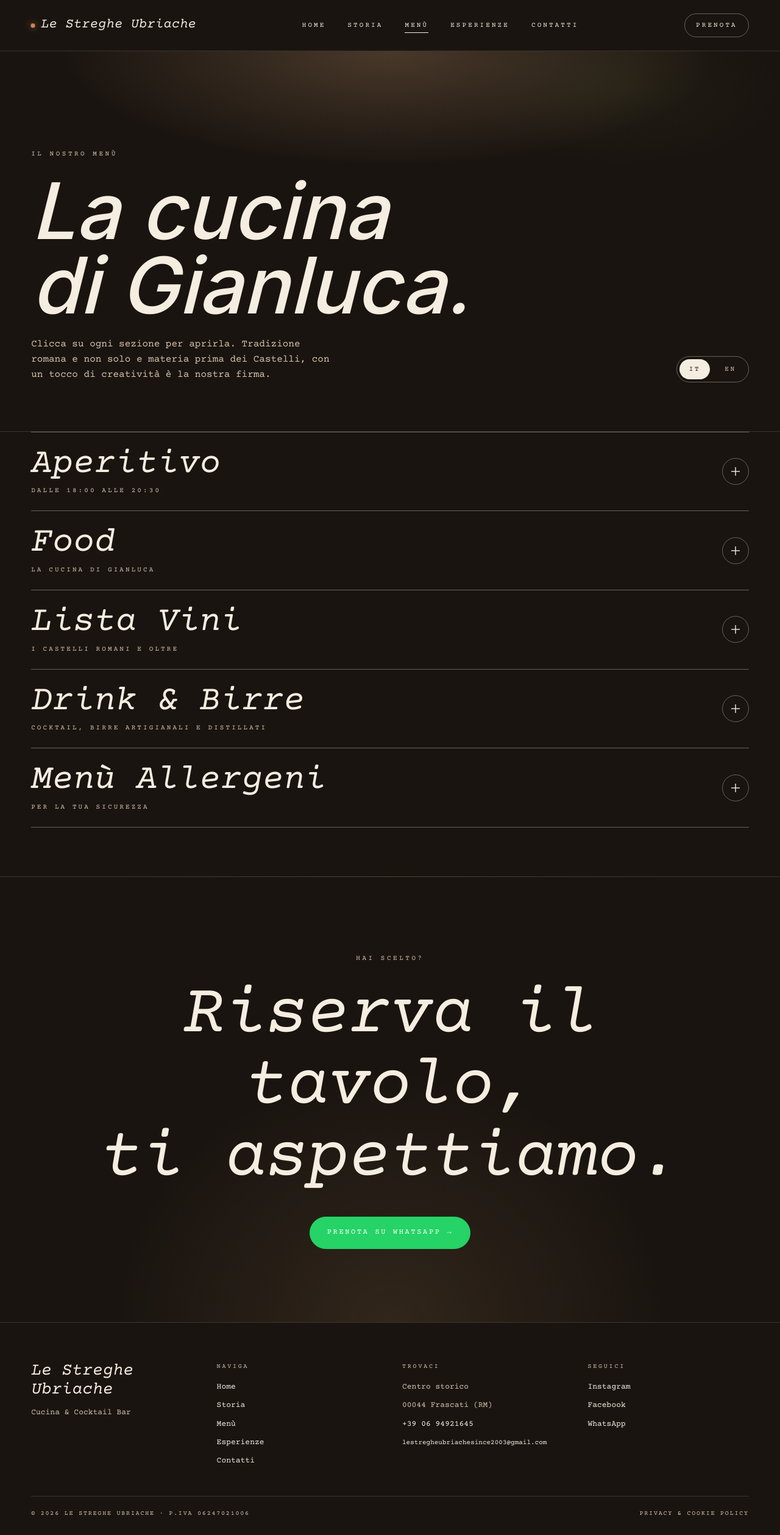
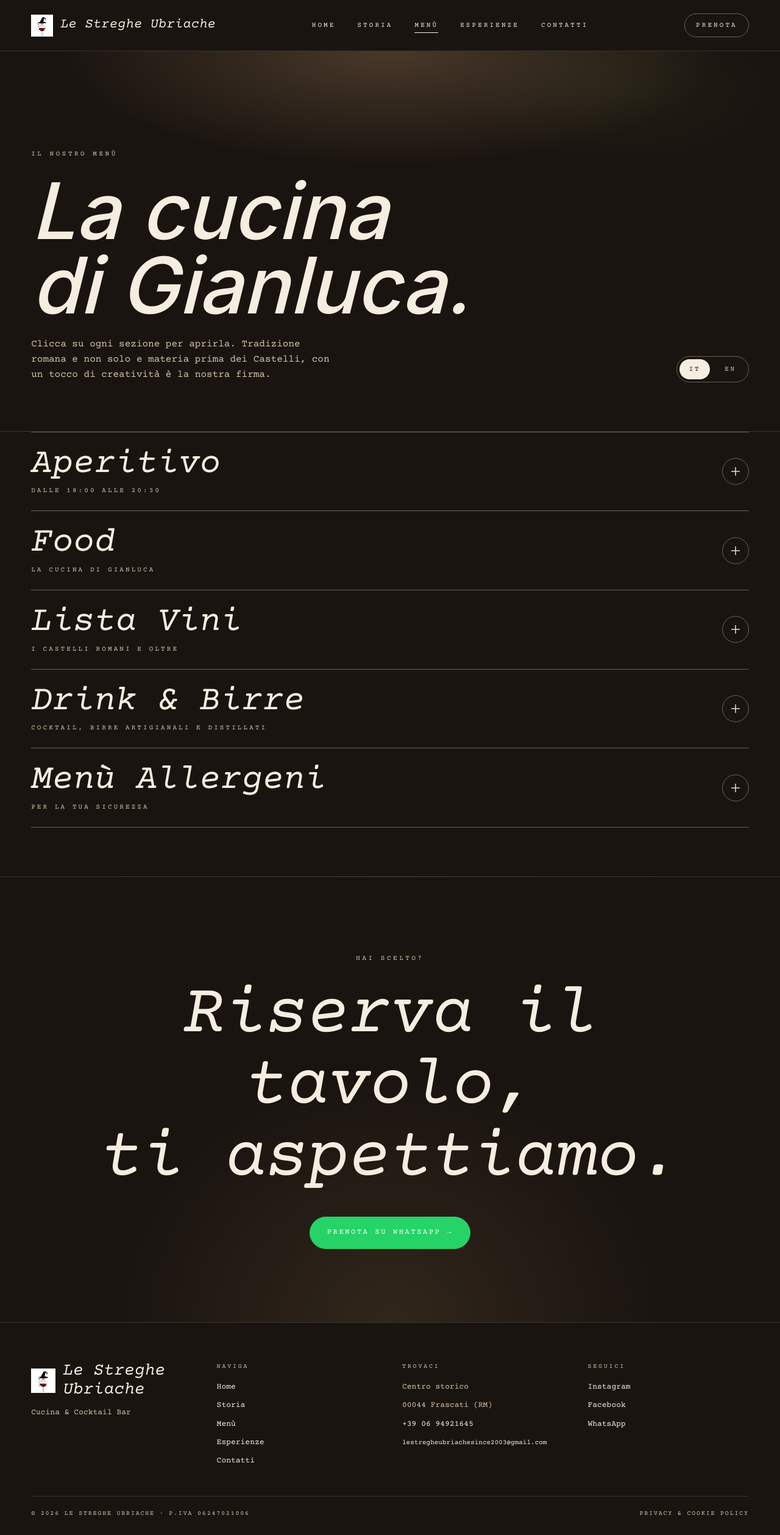
Before and after one commit to lestregheubriache/Stregheubriache, a React (Vite) app: page /menu in a window 1280 px wide. Shown: the whole page at 61% size. Built offline with nearby package versions, Linux system fonts and the light colour scheme; a web font is replaced by a local one.

Commit message:
Update files from Figma Make

```diff
--- a/src/app/components/Footer.tsx
+++ b/src/app/components/Footer.tsx
@@ -1,5 +1,6 @@
 import { Link } from 'react-router';
 import { useEffect, useState } from 'react';
+import logoImg from '../../imports/IMG_0464_2.png';
 
 export default function Footer() {
   const [year, setYear] = useState(new Date().getFullYear());
@@ -17,8 +18,15 @@ export default function Footer() {
 
           {/* Brand — full width on mobile */}
           <div className="col-span-2 sm:col-span-1">
-            <div className="font-[var(--serif)] italic text-[28px] leading-[1.1] mb-[12px]">
-              Le Streghe<br />Ubriache
+            <div className="flex items-center gap-[12px] mb-[12px]">
+              <img
+                src={logoImg}
+                alt="Le Streghe Ubriache logo"
+                className="h-[40px] w-auto"
+              />
+              <div className="font-[var(--serif)] italic text-[28px] leading-[1.1]">
+                Le Streghe<br />Ubriache
+              </div>
             </div>
             <p className="text-[13px] text-[var(--cream-mute)] leading-[1.55]">
               Cucina &amp; Cocktail Bar
--- a/src/app/components/Navigation.tsx
+++ b/src/app/components/Navigation.tsx
@@ -1,4 +1,5 @@
 import { Link, useLocation } from 'react-router';
+import logoImg from '../../imports/IMG_0464_2.png';
 
 interface NavigationProps {
   solid?: boolean;
@@ -20,15 +21,13 @@ export default function Navigation({ solid = false }: NavigationProps) {
     >
       <Link
         to="/"
-        className="flex items-center gap-[10px] font-[var(--serif)] italic text-[22px] tracking-[0.01em]"
+        className="flex items-center gap-[12px] font-[var(--serif)] italic text-[22px] tracking-[0.01em]"
         aria-label="Le Streghe Ubriache home"
       >
-        <span
-          className="inline-block w-[6px] h-[6px] rounded-full bg-[var(--ember)]"
-          style={{
-            boxShadow: '0 0 0 1px rgba(245,237,224,.3), 0 0 12px 1px rgba(255,179,102,.45)'
-          }}
-          aria-hidden="true"
+        <img
+          src={logoImg}
+          alt="Le Streghe Ubriache logo"
+          className="h-[36px] w-auto"
         />
         <span>Le Streghe Ubriache</span>
       </Link>
```
Also changed, not shown: src/imports/IMG_0464.svg (added), src/imports/IMG_0464_2.png (added).
